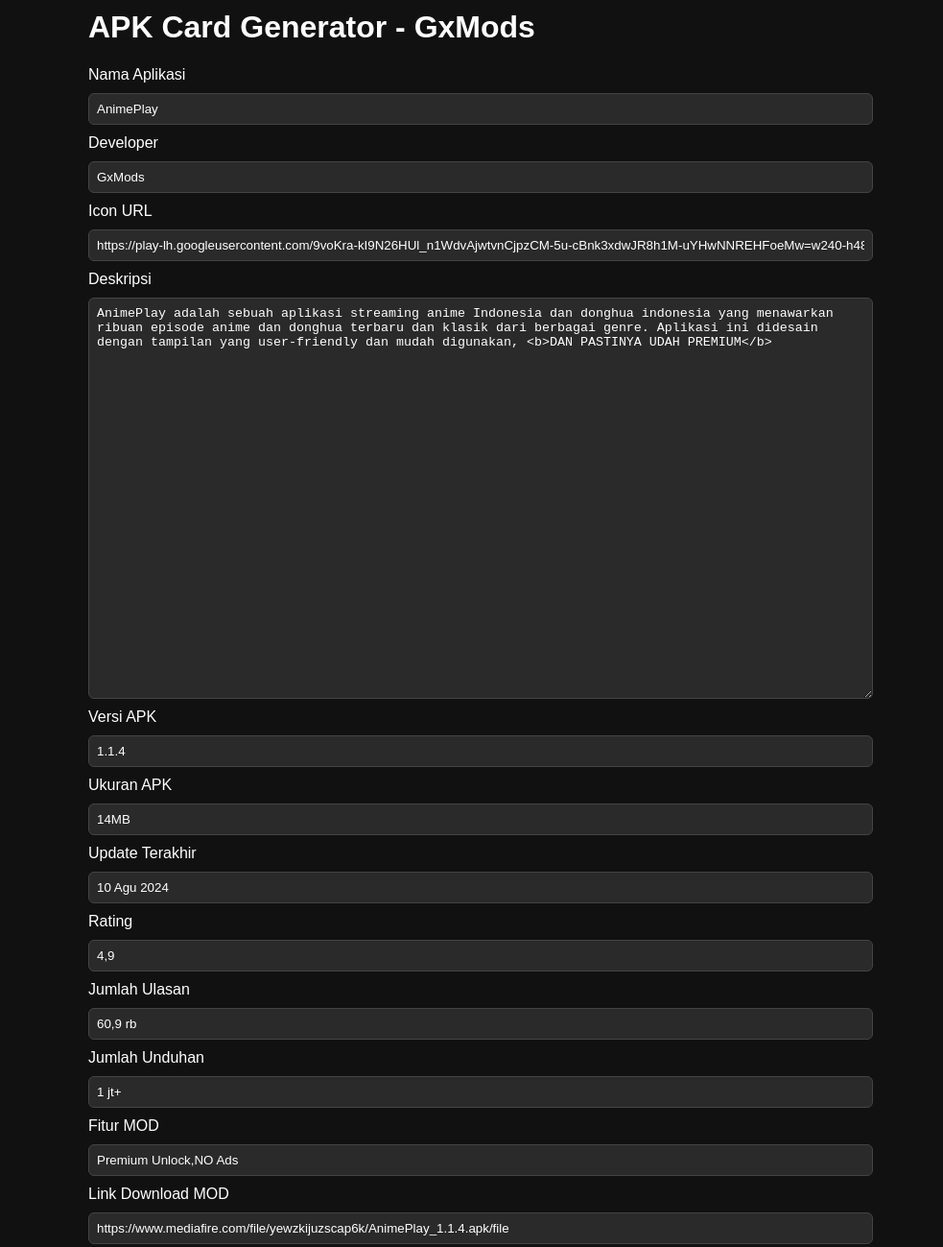
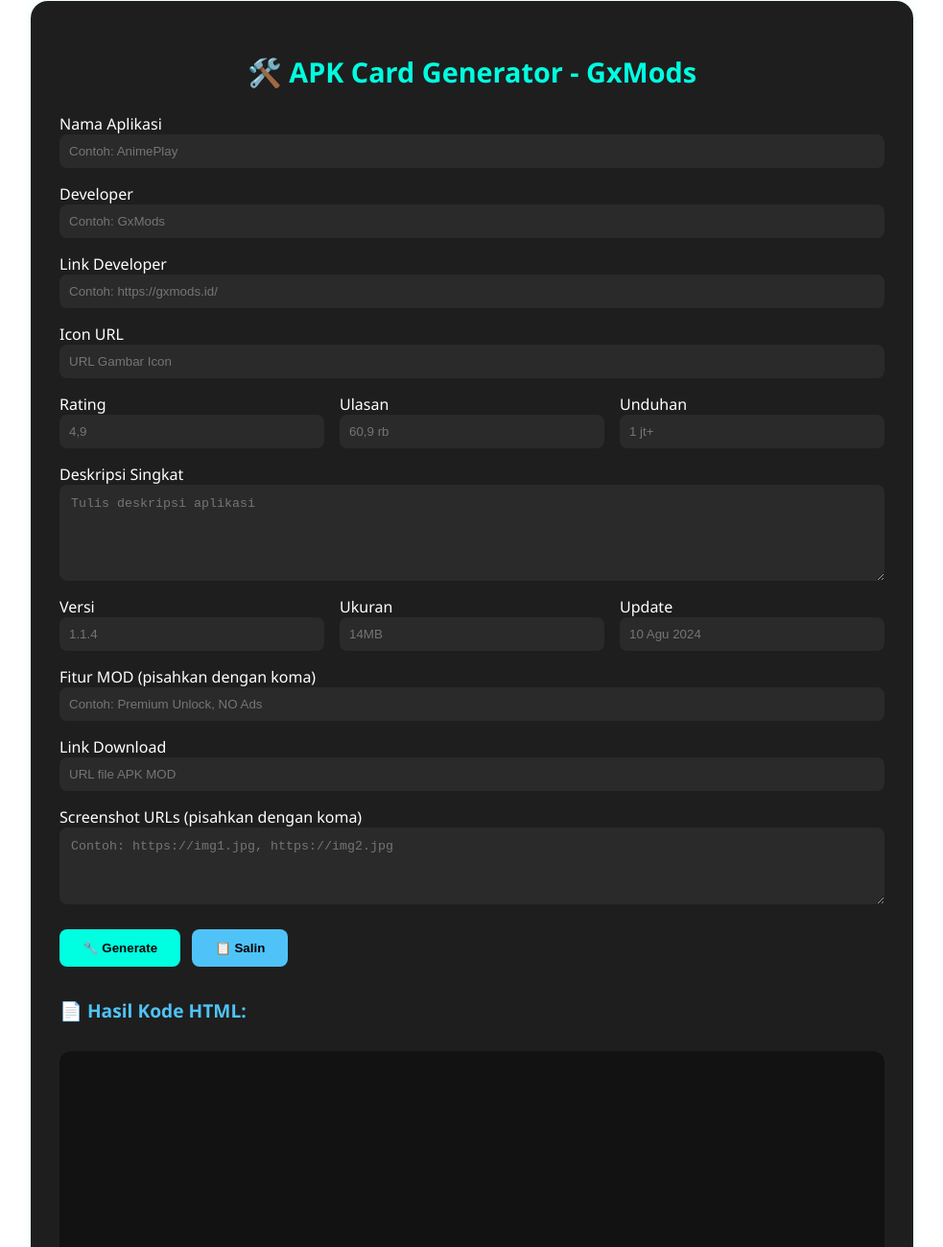
Before and after one commit to GxModsOfficial/apk-card-generator-V2, a plain HTML site: page index.html in a window 1280 px wide. Shown: the part 39-1338 px from the top of the page at 96% size, without its empty margins (148-1131 px from the left). Drawn offline with Linux system fonts and the light colour scheme.

Commit message:
Add files via upload

```diff
--- a/index.html
+++ b/index.html
@@ -1,175 +1,157 @@
-<!DOCTYPE html>
-<html lang="id">
-<head>
-  <meta charset="UTF-8">
-  <title>APK Card Generator - GxMods</title>
-  <style>
-    body {
-      background-color: #111;
-      color: #fff;
-      font-family: sans-serif;
-      padding: 20px;
-    }
-    textarea {
-      width: 100%;
-      height: 400px;
-      background: #1e1e1e;
-      color: #0f0;
-      font-family: monospace;
-      padding: 10px;
-      margin-top: 20px;
-      border-radius: 10px;
-    }
-    label, input, textarea, button {
-      display: block;
-      margin: 10px 0;
-    }
-    input, textarea {
-      width: 100%;
-      padding: 8px;
-      background: #2a2a2a;
-      border: 1px solid #444;
-      border-radius: 6px;
-      color: #fff;
-    }
-    button {
-      padding: 10px 20px;
-      background-color: #00ffe0;
-      color: #000;
-      border: none;
-      border-radius: 6px;
-      cursor: pointer;
-      font-weight: bold;
-    }
-    .container {
-      max-width: 800px;
-      margin: auto;
-    }
-  </style>
-</head>
-<body>
-  <div class="container">
-    <h1>APK Card Generator - GxMods</h1>
+<!-- FORM GENERATOR UNTUK APK CARD - VERSI MODERN -->
+<div style="width:95%;max-width:860px;margin:40px auto;padding:30px;background:#1e1e1e;border-radius:18px;color:#fff;box-shadow:0 0 12px rgba(0,255,224,0.1);font-family:'Segoe UI', sans-serif;">
+  <h2 style="margin-bottom:24px;font-size:1.8rem;text-align:center;color:#00ffe0;">🛠️ APK Card Generator - GxMods</h2>
+  <form id="apkCardForm" style="display:flex;flex-direction:column;gap:16px;">
 
-    <label>Nama Aplikasi</label>
-    <input type="text" id="appName" value="AnimePlay">
+    <div style="display:flex;flex-direction:column;">
+      <label for="appName">Nama Aplikasi</label>
+      <input type="text" id="appName" placeholder="Contoh: AnimePlay" required style="padding:10px;border-radius:8px;border:none;background:#2a2a2a;color:#fff;">
+    </div>
 
-    <label>Developer</label>
-    <input type="text" id="developer" value="GxMods">
+    <div style="display:flex;flex-direction:column;">
+      <label for="appDev">Developer</label>
+      <input type="text" id="appDev" placeholder="Contoh: GxMods" required style="padding:10px;border-radius:8px;border:none;background:#2a2a2a;color:#fff;">
+    </div>
 
-    <label>Icon URL</label>
-    <input type="text" id="iconUrl" value="https://play-lh.googleusercontent.com/9voKra-kI9N26HUl_n1WdvAjwtvnCjpzCM-5u-cBnk3xdwJR8h1M-uYHwNNREHFoeMw=w240-h480-rw">
+    <div style="display:flex;flex-direction:column;">
+      <label for="devLink">Link Developer</label>
+      <input type="text" id="devLink" placeholder="Contoh: https://gxmods.id/" required style="padding:10px;border-radius:8px;border:none;background:#2a2a2a;color:#fff;">
+    </div>
 
-    <label>Deskripsi</label>
-    <textarea id="description">AnimePlay adalah sebuah aplikasi streaming anime Indonesia dan donghua indonesia yang menawarkan ribuan episode anime dan donghua terbaru dan klasik dari berbagai genre. Aplikasi ini didesain dengan tampilan yang user-friendly dan mudah digunakan, <b>DAN PASTINYA UDAH PREMIUM</b></textarea>
+    <div style="display:flex;flex-direction:column;">
+      <label for="iconUrl">Icon URL</label>
+      <input type="text" id="iconUrl" placeholder="URL Gambar Icon" required style="padding:10px;border-radius:8px;border:none;background:#2a2a2a;color:#fff;">
+    </div>
 
-    <label>Versi APK</label>
-    <input type="text" id="version" value="1.1.4">
+    <div style="display:grid;grid-template-columns:repeat(3,1fr);gap:16px;">
+      <div>
+        <label for="appRating">Rating</label>
+        <input type="text" id="appRating" placeholder="4,9" required style="padding:10px;width:100%;border-radius:8px;border:none;background:#2a2a2a;color:#fff;">
+      </div>
+      <div>
+        <label for="appReviews">Ulasan</label>
+        <input type="text" id="appReviews" placeholder="60,9 rb" required style="padding:10px;width:100%;border-radius:8px;border:none;background:#2a2a2a;color:#fff;">
+      </div>
+      <div>
+        <label for="appDownloads">Unduhan</label>
+        <input type="text" id="appDownloads" placeholder="1 jt+" required style="padding:10px;width:100%;border-radius:8px;border:none;background:#2a2a2a;color:#fff;">
+      </div>
+    </div>
 
-    <label>Ukuran APK</label>
-    <input type="text" id="size" value="14MB">
+    <div style="display:flex;flex-direction:column;">
+      <label for="appDesc">Deskripsi Singkat</label>
+      <textarea id="appDesc" placeholder="Tulis deskripsi aplikasi" required style="padding:12px;height:100px;border-radius:8px;border:none;background:#2a2a2a;color:#fff;"></textarea>
+    </div>
 
-    <label>Update Terakhir</label>
-    <input type="text" id="updated" value="10 Agu 2024">
+    <div style="display:grid;grid-template-columns:repeat(3,1fr);gap:16px;">
+      <div>
+        <label for="appVersion">Versi</label>
+        <input type="text" id="appVersion" placeholder="1.1.4" required style="padding:10px;width:100%;border-radius:8px;border:none;background:#2a2a2a;color:#fff;">
+      </div>
+      <div>
+        <label for="appSize">Ukuran</label>
+        <input type="text" id="appSize" placeholder="14MB" required style="padding:10px;width:100%;border-radius:8px;border:none;background:#2a2a2a;color:#fff;">
+      </div>
+      <div>
+        <label for="appDate">Update</label>
+        <input type="text" id="appDate" placeholder="10 Agu 2024" required style="padding:10px;width:100%;border-radius:8px;border:none;background:#2a2a2a;color:#fff;">
+      </div>
+    </div>
 
-    <label>Rating</label>
-    <input type="text" id="rating" value="4,9">
+    <div style="display:flex;flex-direction:column;">
+      <label for="modFeatures">Fitur MOD (pisahkan dengan koma)</label>
+      <input type="text" id="modFeatures" placeholder="Contoh: Premium Unlock, NO Ads" style="padding:10px;border-radius:8px;border:none;background:#2a2a2a;color:#fff;">
+    </div>
 
-    <label>Jumlah Ulasan</label>
-    <input type="text" id="reviews" value="60,9 rb">
+    <div style="display:flex;flex-direction:column;">
+      <label for="downloadLink">Link Download</label>
+      <input type="text" id="downloadLink" placeholder="URL file APK MOD" required style="padding:10px;border-radius:8px;border:none;background:#2a2a2a;color:#fff;">
+    </div>
 
-    <label>Jumlah Unduhan</label>
-    <input type="text" id="downloads" value="1 jt+">
+    <div style="display:flex;flex-direction:column;">
+      <label for="screenshots">Screenshot URLs (pisahkan dengan koma)</label>
+      <textarea id="screenshots" placeholder="Contoh: https://img1.jpg, https://img2.jpg" style="padding:12px;height:80px;border-radius:8px;border:none;background:#2a2a2a;color:#fff;"></textarea>
+    </div>
 
-    <label>Fitur MOD</label>
-    <input type="text" id="modFeatures" value="Premium Unlock,NO Ads">
+    <div style="display:flex;gap:12px;flex-wrap:wrap;margin-top:10px;">
+      <button type="button" onclick="generateAPKCard()" style="padding:12px 24px;background:#00ffe0;color:#000;font-weight:bold;border:none;border-radius:8px;cursor:pointer;transition:.3s;">🔧 Generate</button>
+      <button type="button" onclick="copyToClipboard()" style="padding:12px 24px;background:#4fc3f7;color:#000;font-weight:bold;border:none;border-radius:8px;cursor:pointer;transition:.3s;">📋 Salin</button>
+    </div>
+  </form>
 
-    <label>Link Download MOD</label>
-    <input type="text" id="downloadUrl" value="https://www.mediafire.com/file/yewzkijuzscap6k/AnimePlay_1.1.4.apk/file">
-
-    <label>Link Screenshot (pisahkan dengan koma)</label>
-    <textarea id="screenshots">https://i.imgur.com/Ac50bq5.jpeg,https://i.imgur.com/ZWgYMNx.png</textarea>
-
-    <button onclick="generateCard()">Generate HTML</button>
-
-    <textarea id="output" readonly></textarea>
+  <h3 style="margin-top:32px;color:#4fc3f7;font-size:1.2rem;">📄 Hasil Kode HTML:</h3>
+  <textarea id="outputHTML" style="width:100%;height:600px;margin-top:10px;padding:14px;background:#121212;color:#00ffe0;font-family:monospace;border:none;border-radius:12px;"></textarea>
 </div>
 
 <script>
-    function generateCard() {
+function generateAPKCard() {
   const appName = document.getElementById("appName").value;
-      const developer = document.getElementById("developer").value;
+  const appDev = document.getElementById("appDev").value;
+  const devLink = document.getElementById("devLink").value;
   const iconUrl = document.getElementById("iconUrl").value;
-      const description = document.getElementById("description").value;
-      const version = document.getElementById("version").value;
-      const size = document.getElementById("size").value;
-      const updated = document.getElementById("updated").value;
-      const rating = document.getElementById("rating").value;
-      const reviews = document.getElementById("reviews").value;
-      const downloads = document.getElementById("downloads").value;
-      const modFeatures = document.getElementById("modFeatures").value.split(",");
-      const downloadUrl = document.getElementById("downloadUrl").value;
-      const screenshots = document.getElementById("screenshots").value.split(",");
+  const appRating = document.getElementById("appRating").value;
+  const appReviews = document.getElementById("appReviews").value;
+  const appDownloads = document.getElementById("appDownloads").value;
+  const appDesc = document.getElementById("appDesc").value;
+  const appVersion = document.getElementById("appVersion").value;
+  const appSize = document.getElementById("appSize").value;
+  const appDate = document.getElementById("appDate").value;
+  const modFeatures = document.getElementById("modFeatures").value.split(',').map(f => f.trim()).filter(f => f);
+  const screenshots = document.getElementById("screenshots").value.split(',').map(f => f.trim()).filter(f => f);
+  const downloadLink = document.getElementById("downloadLink").value;
 
-      const modFeatureHtml = modFeatures.map(f => `<span>${f.trim()}</span>`).join("");
-      const screenshotHtml = screenshots.map(src => `<img alt="Screenshot" loading="lazy" src="${src.trim()}" />`).join("\n");
+  let screenshotHTML = screenshots.map((src, i) => `<img src="${src}" alt="Screenshot ${i + 1}" onclick="openLightbox(${i})">`).join('\n');
+  let modHTML = modFeatures.map(f => `<span class="apk-tag">${f}</span>`).join(' ');
 
-      const output = `
-<!-- BEGIN APK CARD GENERATED -->
+  const htmlOutput = `<!-- BEGIN APK CARD GENERATED -->
 <div class="apk-post-card">
   <div class="apk-header">
     <img alt="App Icon" class="apk-icon" src="${iconUrl}" />
     <div class="apk-title-area">
       <div class="apk-title">${appName} <img alt="Verified" class="verified-icon" src="https://upload.wikimedia.org/wikipedia/commons/e/e4/Twitter_Verified_Badge.svg" /></div>
-      <div class="apk-developer">by <a href="#" style="color: #4fc3f7; text-decoration: none;">${developer}</a></div>
+      <div class="apk-developer">by <a href="${devLink}" target="_blank" style="color:#4fc3f7;text-decoration:none;">${appDev}</a></div>
     </div>
   </div>
 
-  <div class="stat-box">
-    <div class="stat-item"><div class="stat-value">${rating}</div><div class="stat-label">Rating</div></div>
-    <div class="stat-item"><div class="stat-value">${reviews}</div><div class="stat-label">Ulasan</div></div>
-    <div class="stat-item"><div class="stat-value">${downloads}</div><div class="stat-label">Unduhan</div></div>
+  <div class="stat-box" style="display: flex; gap: 12px; margin-top: 16px;">
+    <div class="stat-item" style="text-align:center;">
+      <div class="stat-value" style="font-size: 1.1rem; font-weight: bold;">${appRating}</div>
+      <div class="stat-label" style="font-size: 0.8rem; color: #aaa;">Rating</div>
+    </div>
+    <div class="stat-item" style="text-align:center;">
+      <div class="stat-value" style="font-size: 1.1rem; font-weight: bold;">${appReviews}</div>
+      <div class="stat-label" style="font-size: 0.8rem; color: #aaa;">Ulasan</div>
+    </div>
+    <div class="stat-item" style="text-align:center;">
+      <div class="stat-value" style="font-size: 1.1rem; font-weight: bold;">${appDownloads}</div>
+      <div class="stat-label" style="font-size: 0.8rem; color: #aaa;">Unduhan</div>
+    </div>
   </div>
 
-  <marquee scrollamount="6" style="background:#212121; color:#ffeb3b; padding:10px; font-size:15px;">
+  <marquee scrollamount="6" style="background:#212121; color:#ffeb3b; padding:10px; font-size:15px; margin: 20px 0;">
     📢 PERHATIAN! Jangan langsung klik download! Baca info MOD & panduan instalasi untuk menghindari masalah!
   </marquee>
 
   <div class="apk-section-title">Deskripsi</div>
-  <div class="apk-description">${description}</div>
+  <div class="apk-description">${appDesc}</div>
 
   <div class="apk-section-title">Screenshot</div>
-  <div class="apk-screenshots">${screenshotHtml}</div>
+  <div class="apk-screenshots">${screenshotHTML}</div>
 
-  <div class="apk-section-title"><b>Info APK</b></div>
-  <div class="apk-info">
-    <span>Versi: ${version}</span><span>${size}</span><span>${updated}</span><span>Support ALL Devices</span>
+  <div class="apk-section-title">Fitur MOD</div>
+  <div class="apk-mod-features">${modHTML}</div>
+
+  <a href="${downloadLink}" target="_blank" class="apk-download-btn" style="display:block;text-align:center;padding:12px;margin-top:20px;background:#00ffe0;color:#000;border-radius:10px;text-decoration:none;cursor:pointer;">🚀 Download APK</a>
 </div>
+<!-- END APK CARD GENERATED -->`;
 
-  <div class="apk-section-title"><b>Feature MOD</b></div>
-  <div class="apk-info">${modFeatureHtml}</div>
+  document.getElementById("outputHTML").value = htmlOutput;
+}
 
-  <div class="apk-buttons">
-    <a class="download-button" href="#" onclick="startDownload(event, '${downloadUrl}')">
-      <svg fill="none" height="20" stroke="currentColor" viewBox="0 0 24 24" width="20" xmlns="http://www.w3.org/2000/svg">
-        <path d="M4 16v2a2 2 0 002 2h12a2 2 0 002-2v-2M7 10l5 5m0 0l5-5m-5 5V4" stroke-linecap="round" stroke-linejoin="round" stroke-width="2"></path>
-      </svg>
-      <span>Download MOD APK</span>
-      <svg fill="none" height="20" stroke="currentColor" viewBox="0 0 24 24" width="20" xmlns="http://www.w3.org/2000/svg">
-        <path d="M4 16v2a2 2 0 002 2h12a2 2 0 002-2v-2M7 10l5 5m0 0l5-5m-5 5V4" stroke-linecap="round" stroke-linejoin="round" stroke-width="2"></path>
-      </svg>
-    </a>
-    <div class="spinner-area" style="display: none;">
-      <div class="spinner"></div>
-      <div class="downloading-text">Mengunduh file…</div>
-    </div>
-  </div>
-</div>
-<!-- END APK CARD -->
-      `;
-
-      document.getElementById("output").value = output.trim();
+function copyToClipboard() {
+  const textArea = document.getElementById("outputHTML");
+  textArea.select();
+  document.execCommand("copy");
+  alert("Kode HTML telah disalin!");
 }
 </script>
-</body>
-</html>
```
Lines whose indentation alone changed are shown as unchanged.
